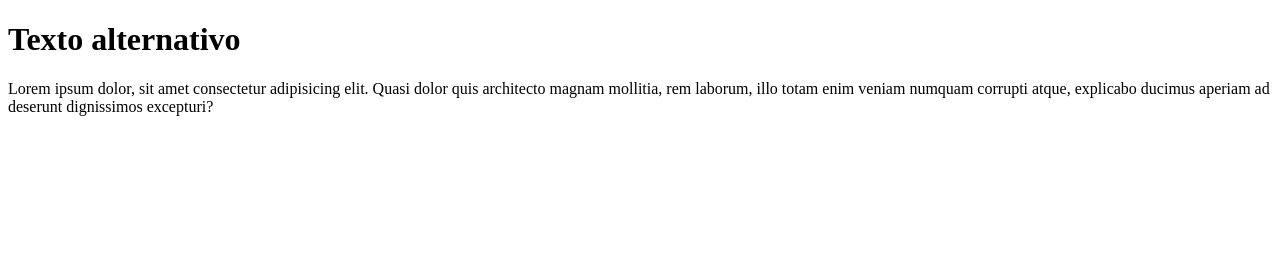
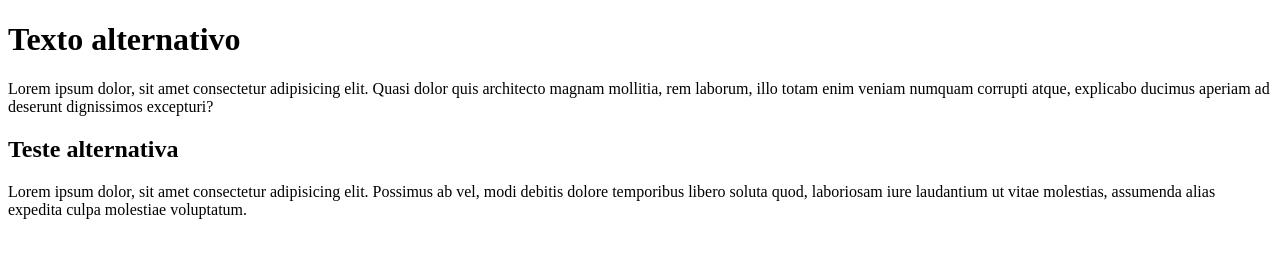
Before and after one commit to DevPeJota/novaaula01, a plain HTML site: page index.html in a window 1280 px wide. Drawn offline with Linux system fonts and the light colour scheme.

Commit message:
alternativa

```diff
--- a/index.html
+++ b/index.html
@@ -8,6 +8,7 @@
 <body>
     <h1>Texto alternativo</h1>
     <p>Lorem ipsum dolor, sit amet consectetur adipisicing elit. Quasi dolor quis architecto magnam mollitia, rem laborum, illo totam enim veniam numquam corrupti atque, explicabo ducimus aperiam ad deserunt dignissimos excepturi?</p>
-
+    <h2>Teste alternativa</h2>
+    <p>Lorem ipsum dolor, sit amet consectetur adipisicing elit. Possimus ab vel, modi debitis dolore temporibus libero soluta quod, laboriosam iure laudantium ut vitae molestias, assumenda alias expedita culpa molestiae voluptatum.</p>
 </body>
 </html>
```
